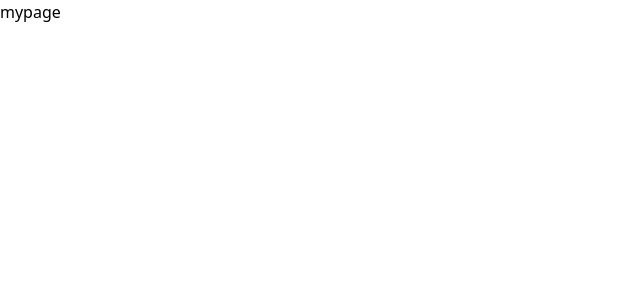
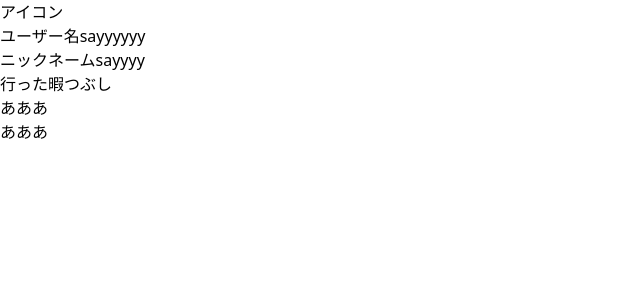
Before and after one commit to Hikaru-Kou/open_hack_2022_spring_yubi, a Nuxt app in the folder frontend/src/: page /mypage in a window 1280 px wide. Shown: the top 300 px of the page, without its empty margins (0-640 px from the left). Built offline with nearby package versions, Linux system fonts and the light colour scheme.

Commit message:
feat: #2 レイアウトの作成

```diff
--- a/frontend/src/app.vue
+++ b/frontend/src/app.vue
@@ -1,3 +1,6 @@
 <template>
   <NuxtPage />
 </template>
+
+<script>
+</script>
--- a/frontend/src/pages/addFriend.vue
+++ b/frontend/src/pages/addFriend.vue
@@ -1,3 +1,3 @@
 <template>
-    addButton
+    aaa
 </template>
--- a/frontend/src/pages/index.vue
+++ b/frontend/src/pages/index.vue
@@ -2,3 +2,6 @@
     <button>新規登録</button>
     <button>ログイン</button>
 </template>
+
+<script setup lang="ts">
+</script>
--- a/frontend/src/pages/leisureButton.vue
+++ b/frontend/src/pages/leisureButton.vue
@@ -1,3 +1,3 @@
 <template>
-    leisureButton
+    <button>暇</button>
 </template>
--- a/frontend/src/pages/leisureList.vue
+++ b/frontend/src/pages/leisureList.vue
@@ -1,3 +1,7 @@
 <template>
-    leisureList
+    <p>暇リスト</p>
+    <ul>
+        <li>暇つぶし１</li>
+        <li>暇つぶし２</li>
+    </ul>
 </template>
--- a/frontend/src/pages/leisurePersonList.vue
+++ b/frontend/src/pages/leisurePersonList.vue
@@ -1,3 +1,7 @@
 <template>
-    leisurePerson
+    <p>暇な人</p>
+    <ul>
+        <li>ユーザー１</li>
+        <li>ユーザー２</li>
+    </ul>
 </template>
--- a/frontend/src/pages/login.vue
+++ b/frontend/src/pages/login.vue
@@ -1,3 +1,7 @@
 <template>
-    login
+    <span>メールアドレス</span>
+    <input type="text">
+    <span>パスワード</span>
+    <input type="text">
+    <button>Login</button>
 </template>
--- a/frontend/src/pages/mypage.vue
+++ b/frontend/src/pages/mypage.vue
@@ -1,3 +1,12 @@
 <template>
-    mypage
+    <p>アイコン</p>
+    <span>ユーザー名</span>
+    <span>sayyyyyy</span><br>
+    <span>ニックネーム</span>
+    <span>sayyyy</span><br>
+    <span>行った暇つぶし</span>
+    <ul>
+        <li>あああ</li>
+        <li>あああ</li>
+    </ul>
 </template>
--- a/frontend/src/pages/register.vue
+++ b/frontend/src/pages/register.vue
@@ -1,3 +1,9 @@
 <template>
-    register
+    <span>メールアドレス</span>
+    <input type="text">
+    <span>パスワード</span>
+    <input type="text">
+    <span>再パスワード</span>
+    <input type="text">
+    <button>Register</button>
 </template>
```
